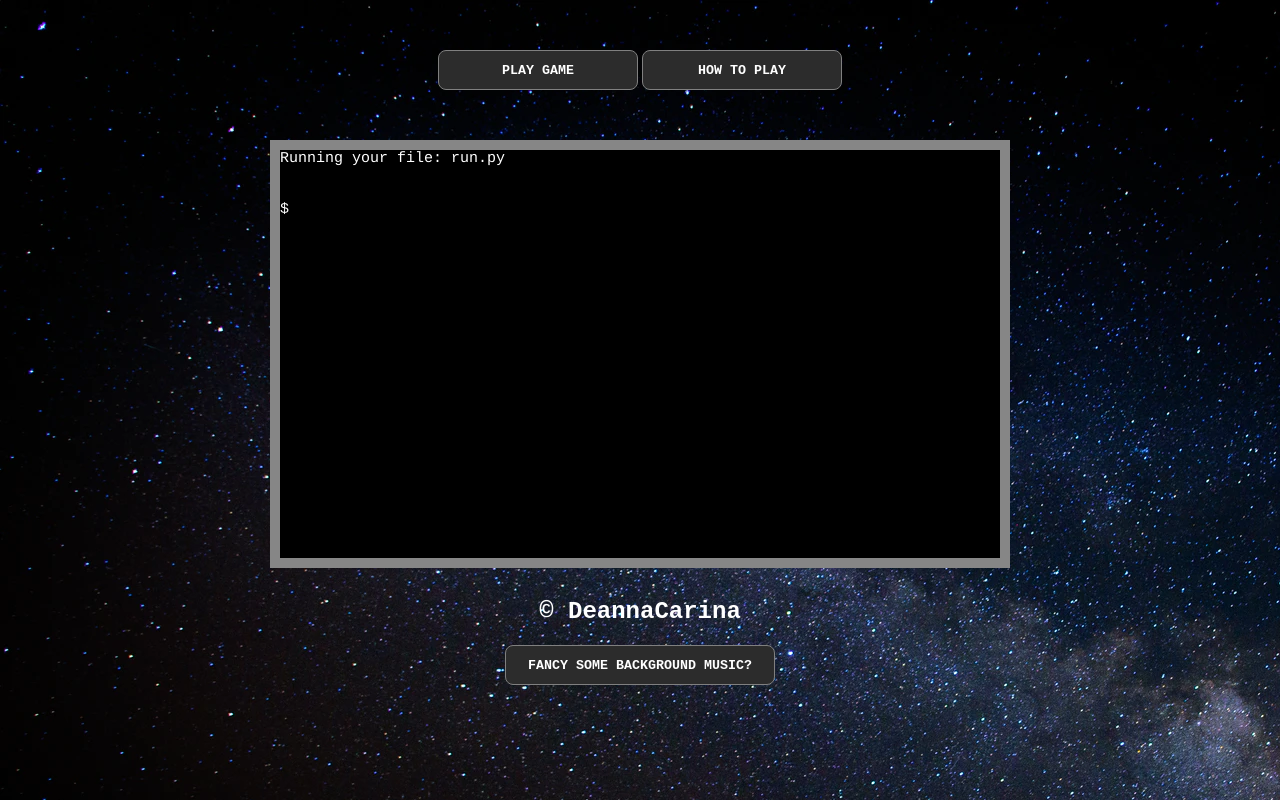
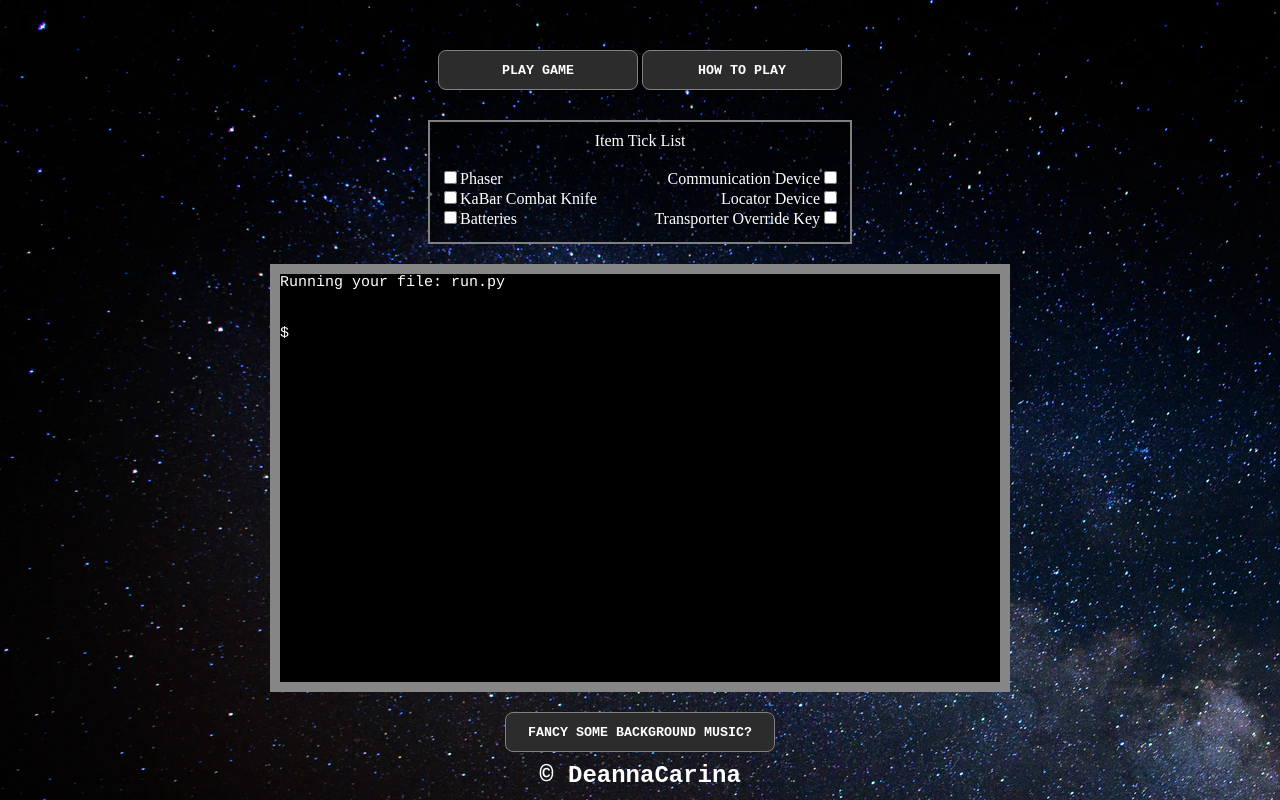
Before and after one commit to DeannaCarina/StarTrekTimeLoop, a website: page static/index.html in a window 1280 px wide. Drawn offline with nearby package versions, Linux system fonts and the light colour scheme; no server answers.

Commit message:
add: Tick list to game page

```diff
--- a/static/index.html
+++ b/static/index.html
@@ -16,6 +16,19 @@
     <button onclick="window.location.reload()">PLAY GAME</button>
     <!-- button to view the game instructions/hints&tips -->
     <button id="myBtn">HOW TO PLAY</button>
+    <!-- Tick list for user to keep track of their progress and which items that have -->
+    <div id="ticklist">
+        Item Tick List<br><br>
+        <div id="floatleft"><input type="checkbox" id="phaser" name="phaser"><label for="phaser">Phaser</label><br>
+            <input type="checkbox" id="knife" name="knife"><label for="knife">KaBar Combat Knife</label><br>
+            <input type="checkbox" id="batteries" name="batteries"><label for="batteries">Batteries</label><br>
+        </div>
+        <div id="floatright">
+            <label for="comms">Communication Device</label><input type="checkbox" id="comms" name="comms"><br>
+            <label for="locator">Locator Device</label><input type="checkbox" id="locator" name="locator"><br>
+            <label for="key">Transporter Override Key</label><input type="checkbox" id="key" name="key"><br>
+        </div>
+    </div>
     <!-- modal containing the game instructions which is hidable/viewable via javascript -->
     <div id="myModal" class="modal">
         <div class="modal-content">
@@ -44,12 +57,13 @@
     </div>
     <!-- The terminal box containing the game for user interaction and text display -->
     <div id="terminal"></div>
+    <!-- button for user to bring up background music options -->
+    <button id="myMusicBtn">Fancy some background music?</button><br>
     <!-- copyright text -->
     <div id="copy">
         &copy; DeannaCarina
     </div>
-    <!-- button for user to bring up background music options -->
-    <button id="myMusicBtn">Fancy some background music?</button>
+
     <!-- modal containing youtube videos which is hidable/viewable via javascript -->
     <div id="myMusicModal" class="musicModal">
         <div class="modal-music-content">
--- a/static/xterm.css
+++ b/static/xterm.css
@@ -193,15 +193,39 @@ button {
     color: white;
     text-transform: uppercase;
     margin-top: 50px;
-    margin-bottom: 50px;
+    margin-bottom: 30px;
     border-radius: 8px;
     font-family: 'Courier New', Courier, monospace;
     font-weight: 900;
 }
 
+#ticklist {
+    background-color: #00000083;
+    color: white;
+    border: solid 2px grey;
+    width: 400px;
+    height: 100px;
+    padding: 10px;
+    margin: auto auto;
+    text-align: center;
+    margin-top: 0px;
+    margin-bottom: 20px;
+}
+
+#floatleft {
+    float: left;
+    text-align: left;
+}
+
+#floatright {
+    float: right;
+    text-align: right;
+}
+
 #myMusicBtn {
     width: 270px;
     margin-top: 20px;
+    margin-bottom: 10px;
 }
 
 button:hover {
@@ -302,7 +326,6 @@ iframe {
     font-weight: 700;
     width: 100%;
     text-align: center;
-    margin-top: 30px;
     font-family: 'Courier New', Courier, monospace;
 }
 
```
